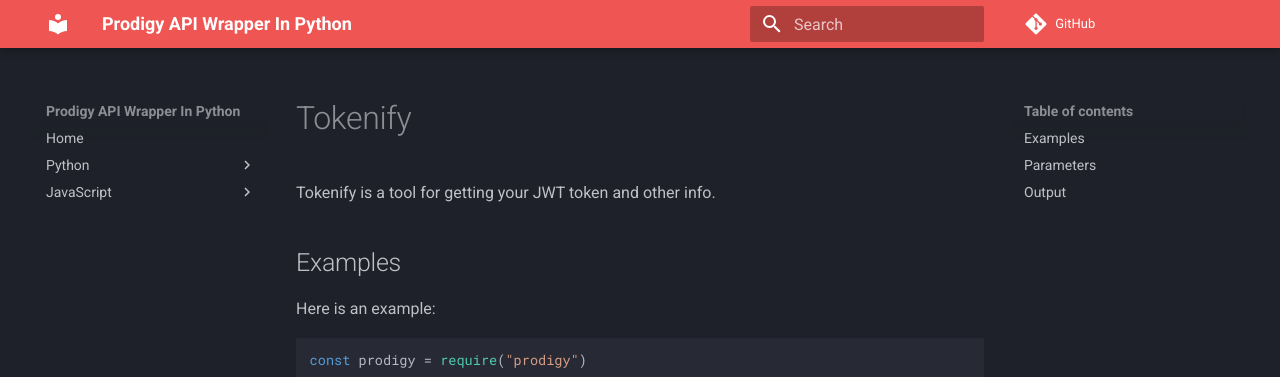
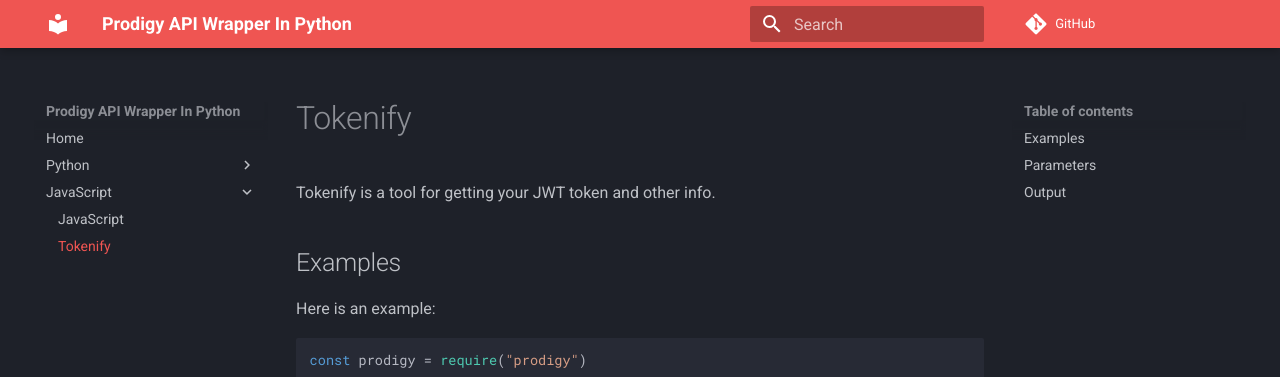
Before and after one commit to hostedposted/Prodigy, an MkDocs documentation site: the page built from docs/javascript/tokenify.md, in a window 1280 px wide. Shown: the top 377 px of the page. Built offline with MkDocs 1.6.1 and Material for MkDocs 9.7.7, drawn with Linux system fonts in a browser that asks for light colours; nearby versions of some CDN libraries; comment, search, counter and statistics services are not loaded.

Commit message:
Update mkdocs.yml

```diff
--- a/mkdocs.yml
+++ b/mkdocs.yml
@@ -12,6 +12,7 @@
             - Updating Player Data: python/update_player.md
     - JavaScript:
         - JavaScript: javascript/index.md
+        - Tokenify: javascript/tokenify.md
 
 plugins:
     - search
```
